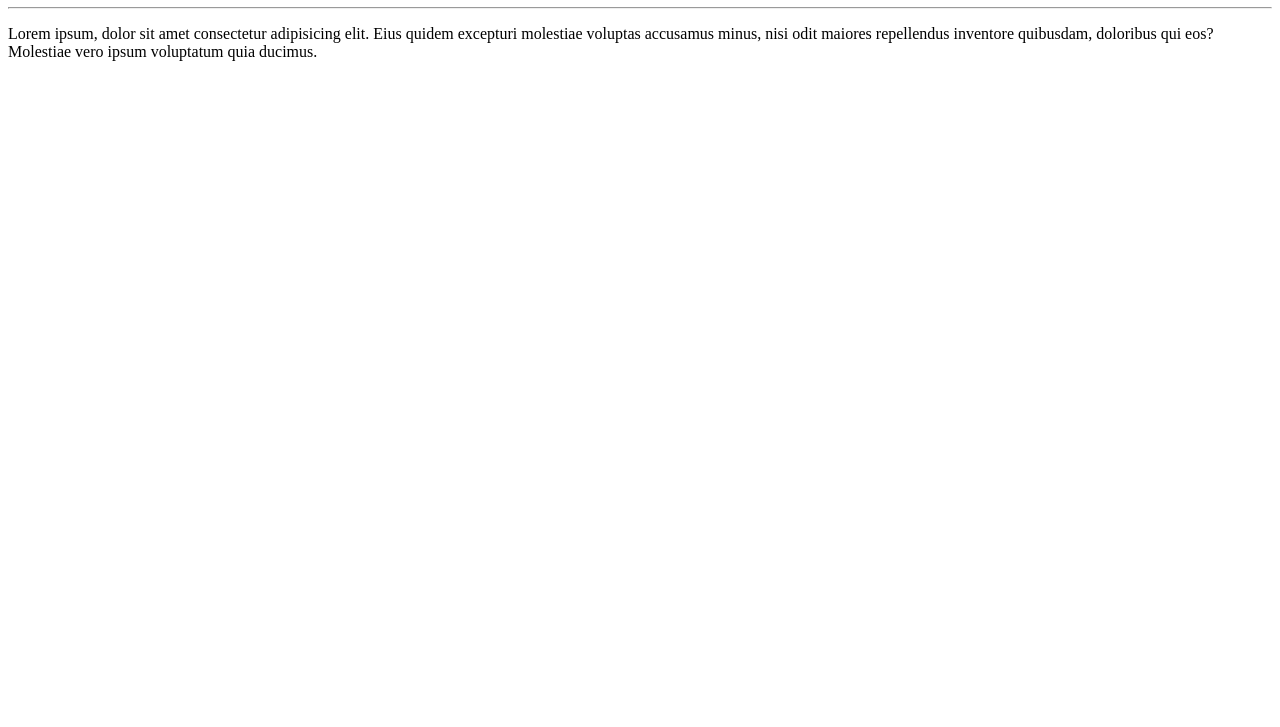
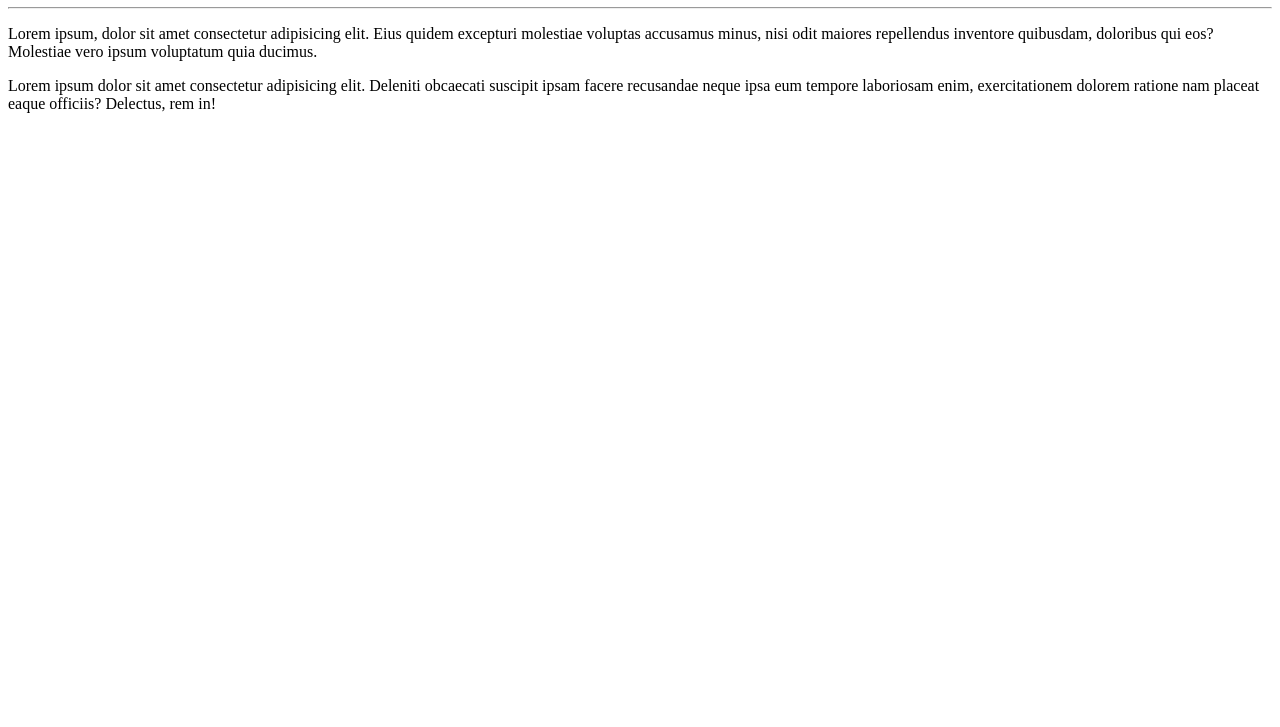
Before and after one commit to RuanPires/Ola_Mundo, a plain HTML site: page site_exemplo/index.html in a window 1280 px wide. Shown: the part 73-800 px from the top of the page. Drawn offline with Linux system fonts and the light colour scheme.

Commit message:
adicionei um parágafo

```diff
--- a/site_exemplo/index.html
+++ b/site_exemplo/index.html
@@ -10,5 +10,6 @@
     <h1>Olá, Mundo!</h1>
     <hr>
     <p>Lorem ipsum, dolor sit amet consectetur adipisicing elit. Eius quidem excepturi molestiae voluptas accusamus minus, nisi odit maiores repellendus inventore quibusdam, doloribus qui eos? Molestiae vero ipsum voluptatum quia ducimus.</p>
+    <p>Lorem ipsum dolor sit amet consectetur adipisicing elit. Deleniti obcaecati suscipit ipsam facere recusandae neque ipsa eum tempore laboriosam enim, exercitationem dolorem ratione nam placeat eaque officiis? Delectus, rem in!</p>
 </body>
 </html>
```
